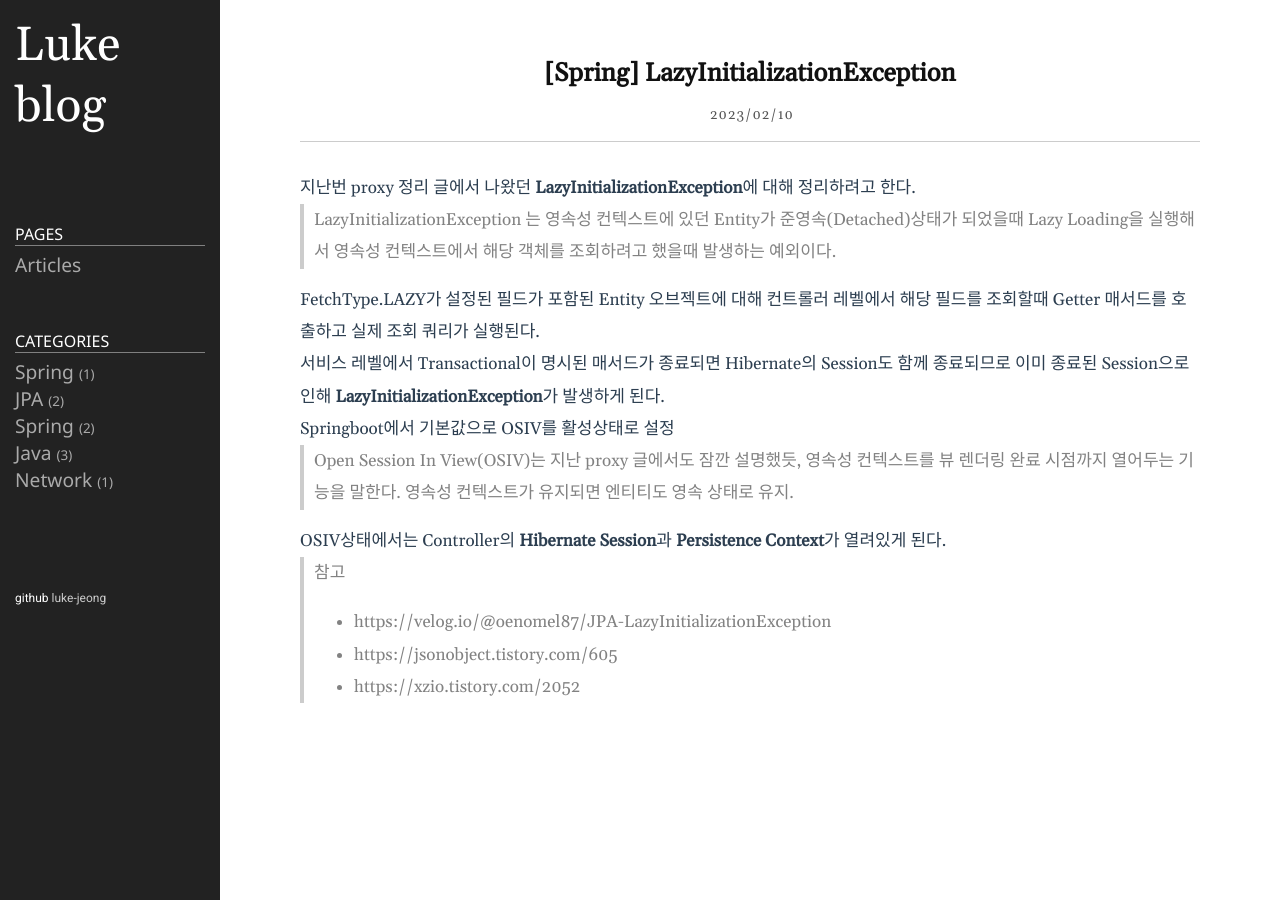
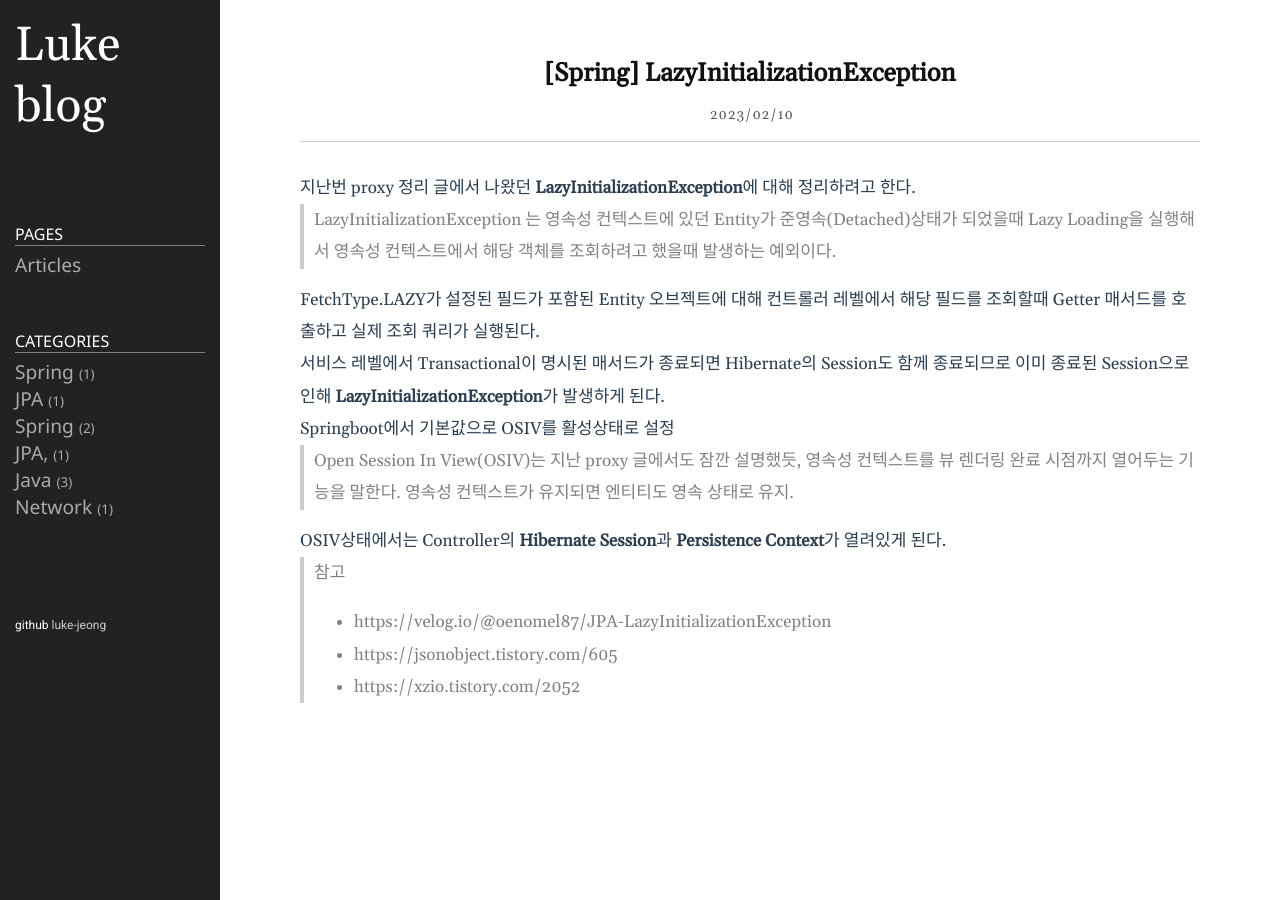
Before and after one commit to luke-jeong/luke-jeong.github.io, a Jekyll site: the page built from _posts/2023-02-10-LazyInitializationException.md, in a window 1280 px wide. Built offline with Jekyll 4.4.1, drawn with Linux system fonts in a browser that asks for light colours.

Commit message:
Update 2023-02-10-LazyInitializationException.md

```diff
--- a/_posts/2023-02-10-LazyInitializationException.md
+++ b/_posts/2023-02-10-LazyInitializationException.md
@@ -2,7 +2,7 @@
 layout: post
 title:  "[Spring] LazyInitializationException"
 date:   2023-02-10 18:00:00 +0900
-categories: JPA Spring
+categories: JPA, Spring
 ---
 
 지난번 proxy 정리 글에서 나왔던 **LazyInitializationException**에 대해 정리하려고 한다.
```
